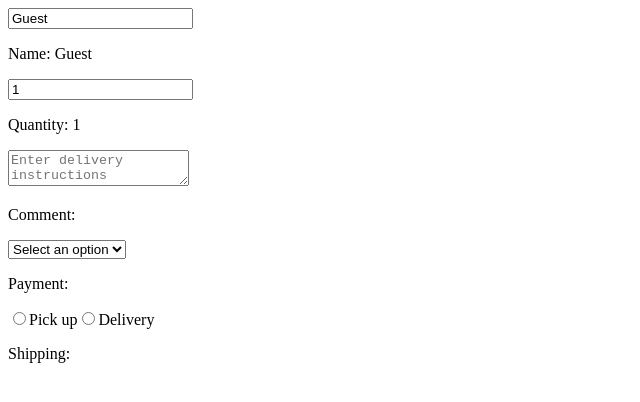
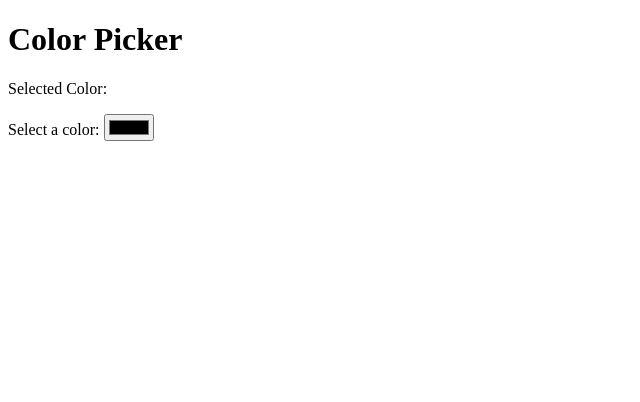
Before and after one commit to NajeebSultan/my-react-app, a React (Vite) app in the folder my-react-app/: page / in a window 1280 px wide. Shown: the top 402 px of the page, without its empty margins (0-640 px from the left). Built offline with nearby package versions, Linux system fonts and the light colour scheme.

Commit message:
Make a color picker proam

```diff
--- a/my-react-app/src/App.jsx
+++ b/my-react-app/src/App.jsx
@@ -1,9 +1,9 @@
 
-import MyComponent1 from './MyComponent1.jsx';
+import ColorPicker from './ColorPicker.jsx';
 
 function App() {
 
-  return(<MyComponent1/>);
+  return(<ColorPicker/>);
 
 }
 
--- a/my-react-app/src/ColorPicker.jsx
+++ b/my-react-app/src/ColorPicker.jsx
@@ -1,5 +1,5 @@
 import React,{useState} from "react";
-function App(){
+function ColorPicker(){
 
   const  [color ,setColor] = useState()
   function handleColorChange(event){
```
